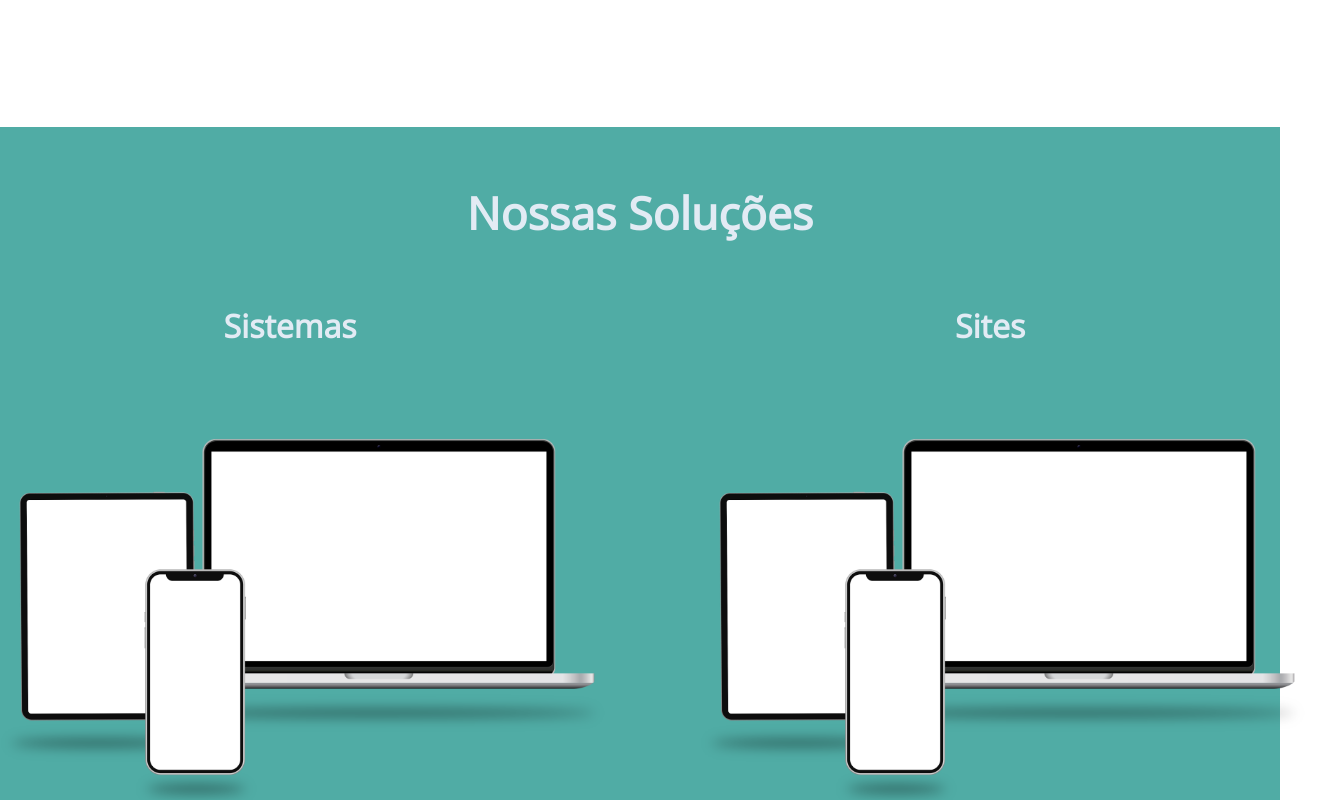
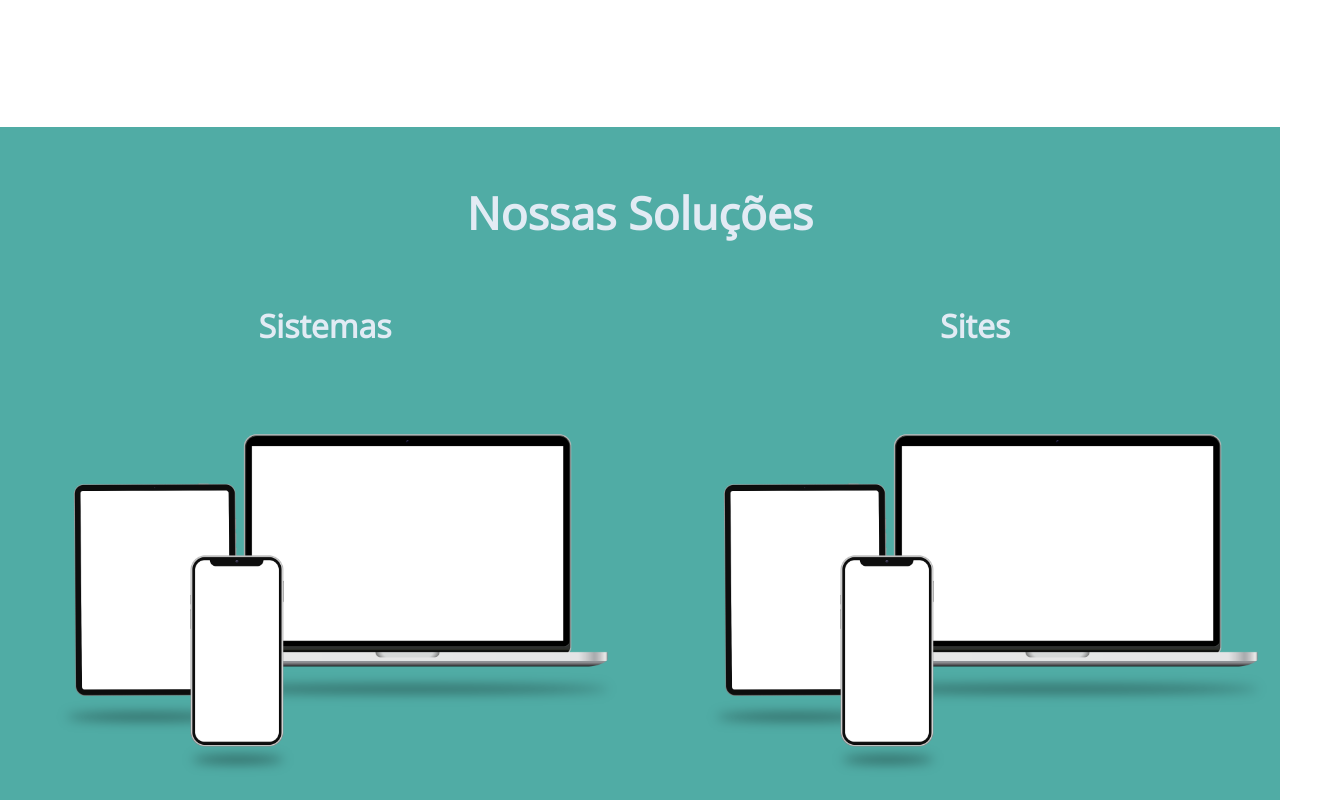
Before and after one commit to jxhnlcs/EkkoPage, a Vue app in the folder frontend/: page / in a window 1280 px wide. Shown: the part 1120-1920 px from the top of the page, 1340 px wide, since content can reach past the window. Built offline with nearby package versions, Linux system fonts and the light colour scheme.

Commit message:
Update Screen.vue

```diff
--- a/frontend/src/views/Screen.vue
+++ b/frontend/src/views/Screen.vue
@@ -213,7 +213,7 @@
 
 .solutions{
     display: flex;
-    justify-content: center;
+    justify-content: space-around;
 }
 
 .sistemas,
@@ -225,7 +225,7 @@
 
 .sistemas img,
 .sites img {
-    width: 700px;
+    width: 650px;
     transition: transform 0.6s;
 }
 
```
